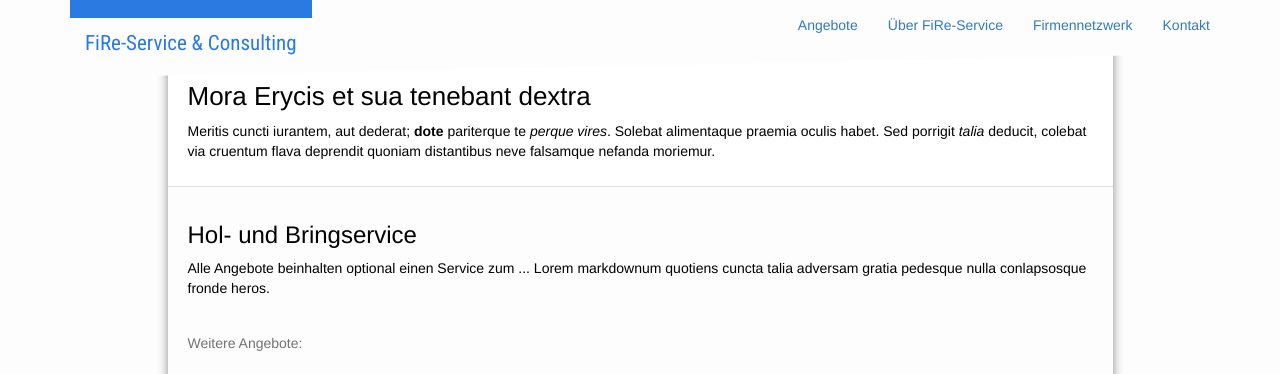
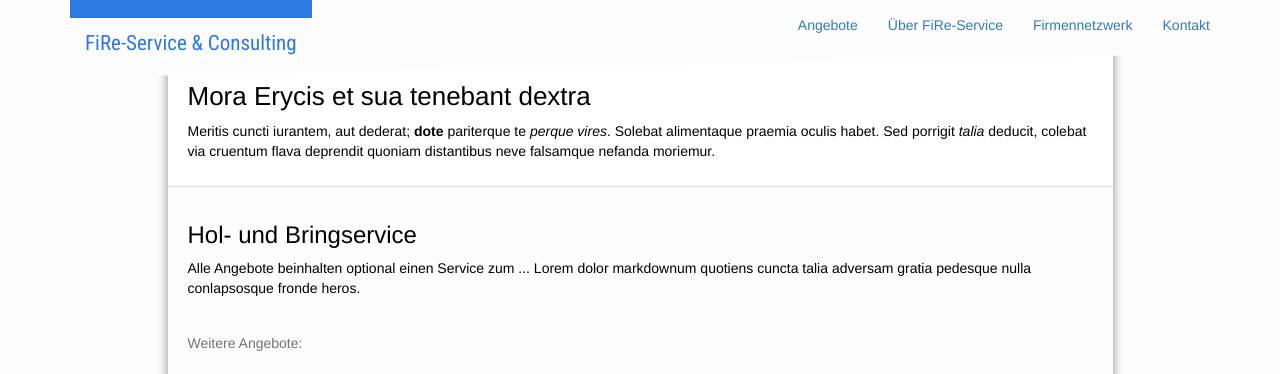
Before and after one commit to samlawski/fire-service, a Jekyll site: the page built from beratung-und-coaching.md, in a window 1280 px wide and 900 px high, scrolled down 799 px, cut to the strip 0-374 px from the top of the window. Built offline with Jekyll 4.4.1, drawn with Linux system fonts in a browser that asks for light colours.

Commit message:
Updated '/_layouts/angebot.html' via CloudCannon

```diff
--- a/_layouts/angebot.html
+++ b/_layouts/angebot.html
@@ -13,14 +13,13 @@ layout: default
         </header>
         <section class="content-padding">
           <a class="help-block" href="{{ "/" | prepend: site.baseurl }}"><span class="glyphicon glyphicon-menu-left" aria-hidden="true"></span> <span class="editable">Zurück zur Startseite</span></a><br />
-          <div class="main-content">{{content}}</div>
+          <div class="main-content" data-cms-content-wrapper="/_layouts/angebot.html">{{content}}</div>
         </section>
 
         <footer class="content-padding">
           <h3 class="editable">Hol- und Bringservice</h3>
-          <p class="editable">Alle Angebote beinhalten optional einen Service zum ... Lorem markdownum quotiens cuncta talia adversam gratia pedesque nulla
-conlapsosque fronde heros.</p>
-          <br>
+          <p class="editable">Alle Angebote beinhalten optional einen Service zum ... Lorem dolor markdownum quotiens cuncta talia adversam gratia pedesque nulla conlapsosque fronde heros.</p>
+          <br />
           <div class="help-block editable">Weitere Angebote:</div>
         </footer>
 
```
